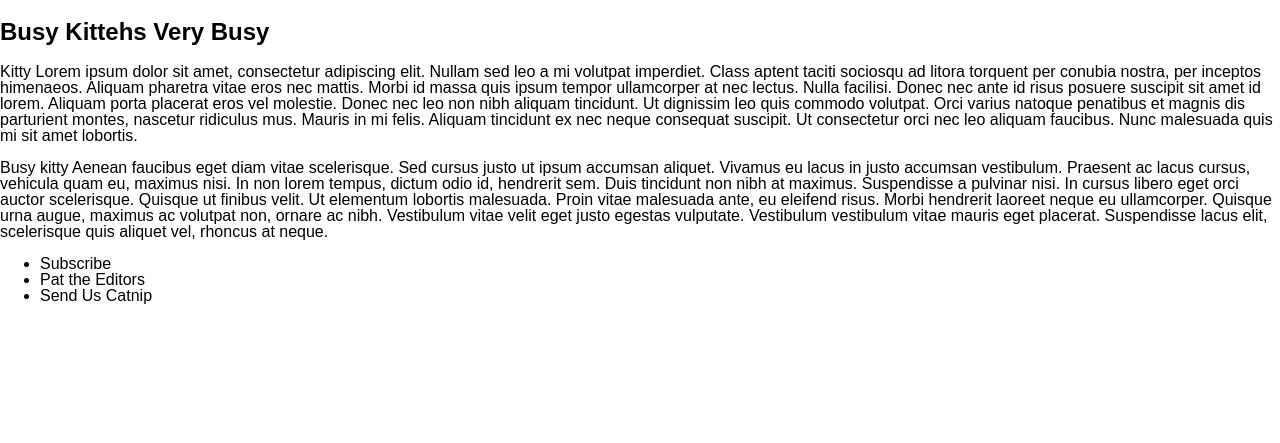
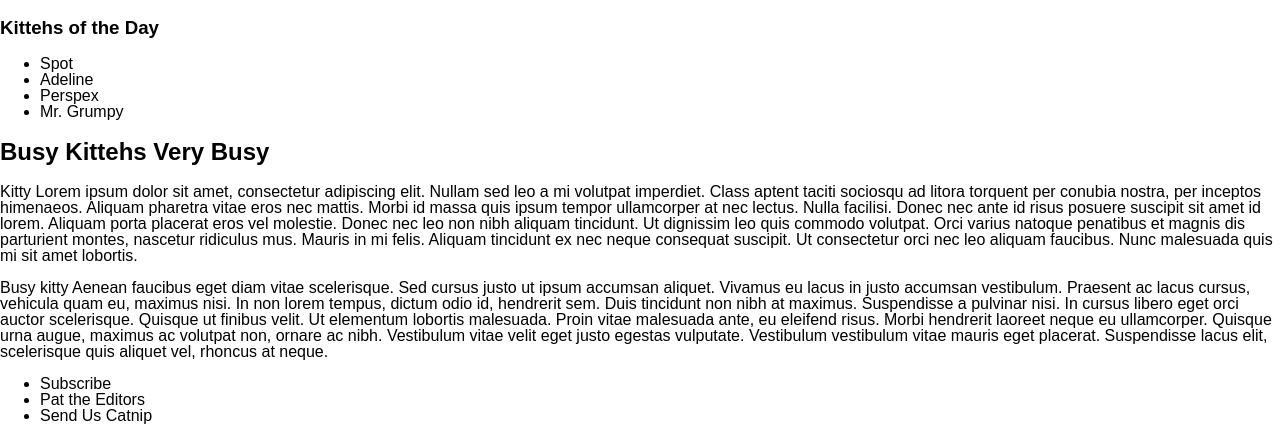
Before and after one commit to AbtaheeAli/the-daily-kitteh, a website: page public/index.html in a window 1280 px wide. Shown: the part 378-821 px from the top of the page. Drawn offline with Linux system fonts and the light colour scheme.

Commit message:
Added picture and list of kittys

```diff
--- a/public/index.html
+++ b/public/index.html
@@ -14,6 +14,23 @@
       src="https://i.pinimg.com/originals/d3/ba/32/d3ba323b937450ddab6d402489926818.jpg"
       alt="Kitty Picture"
     />
+    <div>
+      <h3>Kittehs of the Day</h3>
+      <ul>
+        <li>
+          Spot
+        </li>
+        <li>
+          Adeline
+        </li>
+        <li>
+          Perspex
+        </li>
+        <li>
+          Mr. Grumpy
+        </li>
+      </ul>
+    </div>
     <h2>Busy Kittehs Very Busy</h2>
     <p>
       Kitty Lorem ipsum dolor sit amet, consectetur adipiscing elit. Nullam sed
```
